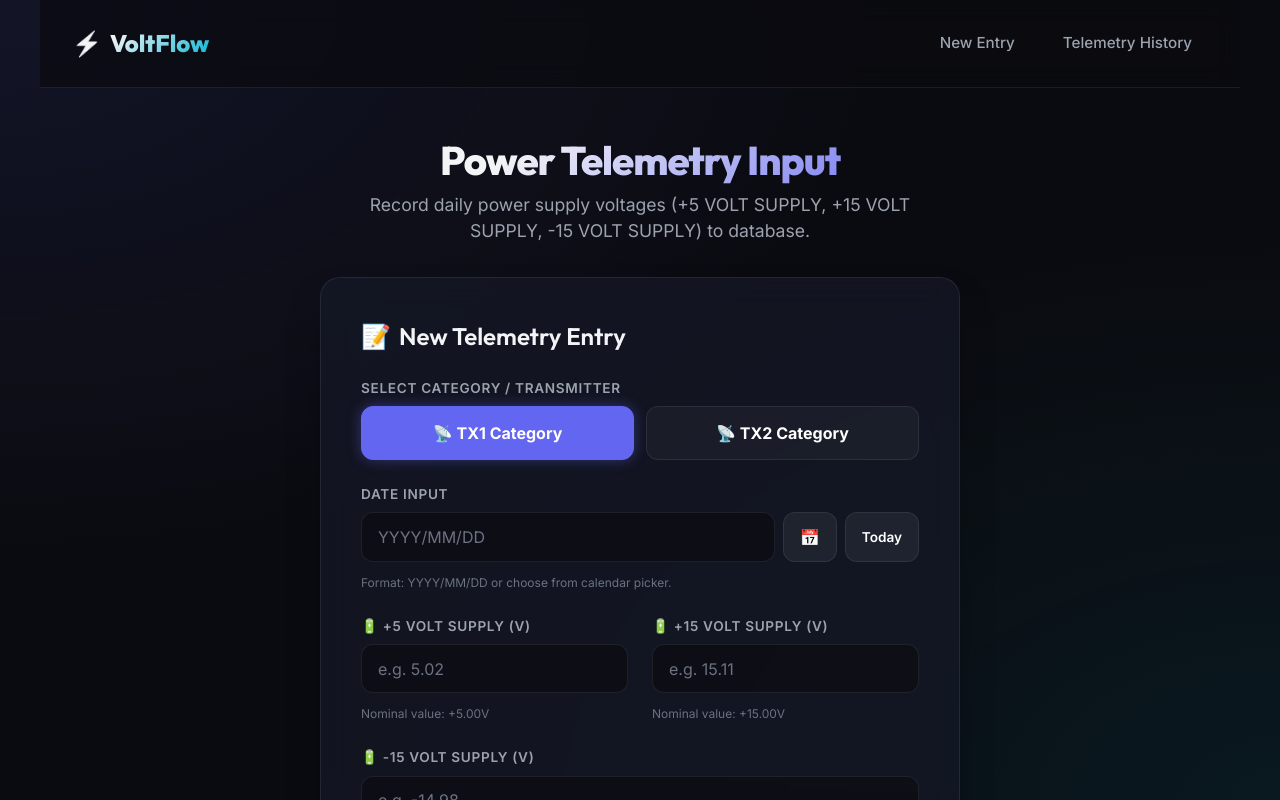
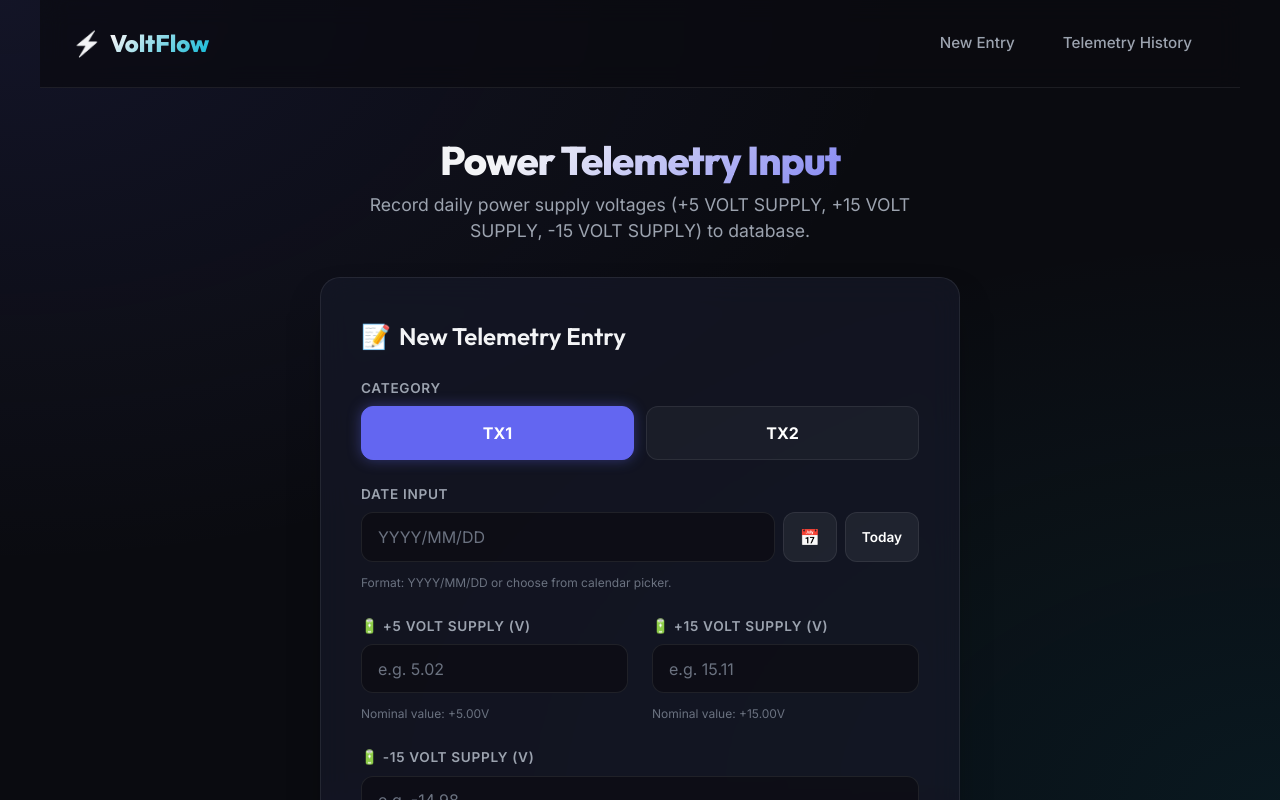
Before and after one commit to natanaelkumentas/meter-reading, a Next.js app: page / in a window 1280 px wide. Shown: the top 800 px of the page. Built offline with nearby package versions, Linux system fonts and the light colour scheme; no server answers.

Commit message:
style: simplify interface category labels to TX1 and TX2

```diff
--- a/src/app/page.tsx
+++ b/src/app/page.tsx
@@ -189,7 +189,7 @@ export default function InputForm() {
             {/* Category Selector (TX1 vs TX2) */}
             <div className="form-group full-width">
               <label className="form-label">
-                Select Category / Transmitter
+                Category
               </label>
               <div style={{ display: 'flex', gap: '0.75rem' }}>
                 <button
@@ -206,7 +206,7 @@ export default function InputForm() {
                   }}
                   disabled={isPending}
                 >
-                  📡 TX1 Category
+                  TX1
                 </button>
                 <button
                   type="button"
@@ -222,7 +222,7 @@ export default function InputForm() {
                   }}
                   disabled={isPending}
                 >
-                  📡 TX2 Category
+                  TX2
                 </button>
               </div>
             </div>
```
Also changed, not shown: src/app/display/page.tsx (+7 -7 lines).
